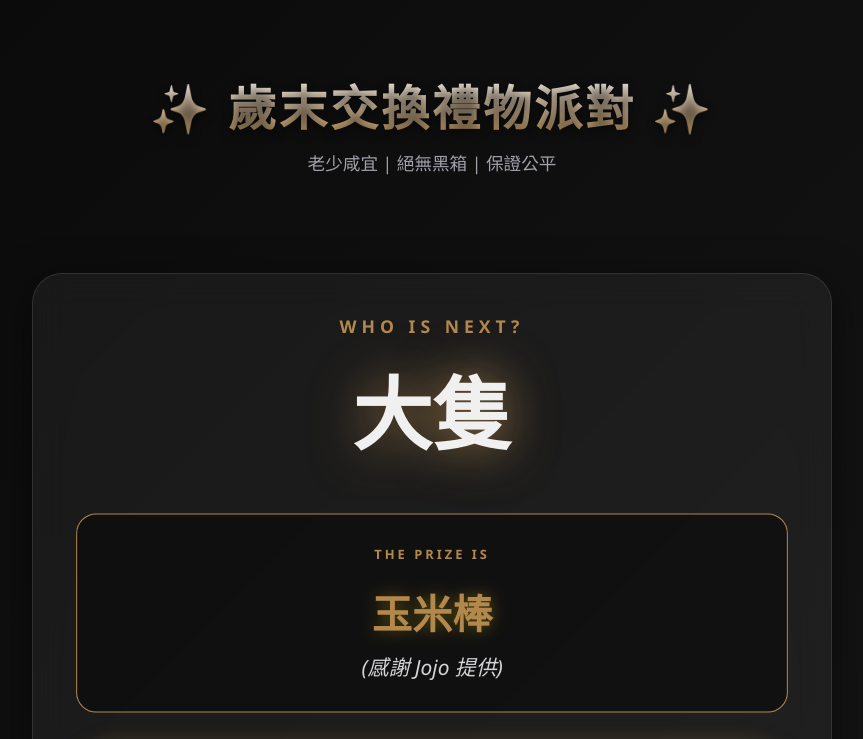
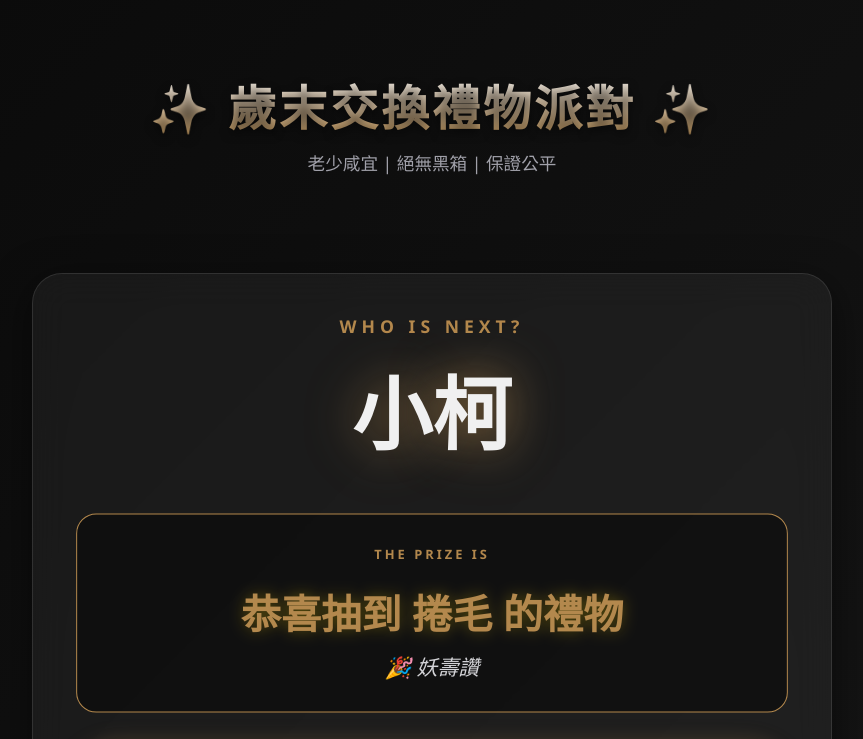
Before and after one commit to MatthiasHuang/lottery2026, a plain HTML site: page index.html in a window 1280 px wide. Both pictures are taken after a click on the button "🎲 啟動抽獎". Shown: the top 739 px of the page, without its empty margins (208-1071 px from the left). Drawn offline with Linux system fonts and the light colour scheme.

Commit message:
Update participant gifts and matching logic

```diff
--- a/index.html
+++ b/index.html
@@ -272,24 +272,25 @@
 
 <script>
     // ==========================================
-    //       👇👇👇 請在此修改名單 👇👇👇
+    //    👇👇👇 請在此修改名單 👇👇👇
     // ==========================================
 
     // 您的名單
     const participantsData = [
-      { name: '小左', gift: 'Tenga 七彩豪華版' },
-      { name: '大隻', gift: 'XGPU 一年份序號' },
-      { name: '燙大', gift: '燙髮棒' },
-      { name: 'Jojo', gift: '玉米棒' },
-      { name: 'Z 大', gift: '大肉棒' },
-      { name: '小柯', gift: '有夠棒' },
-      { name: '海哥', gift: '驚奇箱' },
-      { name: '捲毛', gift: '衝天棒' },
-      { name: 'Ian', gift: null },
+      // 禮物名稱 (gift) 欄位只要有值 (非 null/undefined/空字串) 就會被視為有提供禮物
+      { name: '小左', gift: '禮物 A' }, // 有禮物
+      { name: '大隻', gift: '禮物 B' }, // 有禮物
+      { name: '燙大', gift: '禮物 C' }, // 有禮物
+      { name: 'Jojo', gift: '禮物 D' }, // 有禮物
+      { name: 'Z 大', gift: '禮物 E' }, // 有禮物
+      { name: '小柯', gift: '禮物 F' }, // 有禮物
+      { name: '海哥', gift: '禮物 G' }, // 有禮物
+      { name: '捲毛', gift: '禮物 H' }, // 有禮物
+      { name: 'Ian', gift: null }, // 沒有禮物 (不影響抽獎，只影響是否為提供者)
     ];
 
     // ==========================================
-    //       👆👆👆 修改結束，以下勿動 👆👆👆
+    //    👆👆👆 修改結束，以下勿動 👆👆👆
     // ==========================================
 
     let drawPool = [];
@@ -345,44 +346,48 @@
         }
     }
 
-    // --- 核心演算 v2.0：雙重亂數配對 (保持與前一版本一致的穩健邏輯) ---
+    // --- 核心演算 v3.0：改為抽提供者的禮物 (不抽到自己的禮物) ---
     function calculateRobustMatches() {
-        let sourcePool = [...participantsData];
-        shuffle(sourcePool);
-
-        let gifts = sourcePool.filter(p => p.gift).map(p => ({
-            provider: p.name,
-            giftName: p.gift
-        }));
-
-        let receivers = sourcePool.map(p => p.name);
+        // 1. 找出所有提供禮物的人 (Providers)
+        let providers = participantsData.filter(p => p.gift).map(p => p.name);
+        // 2. 找出所有收禮物的人 (Receivers)
+        let receivers = participantsData.map(p => p.name);
 
         let isValid = false;
         let attempt = 0;
         let finalMatches = [];
 
+        // 循環嘗試配對，直到找到有效組合 (收禮者 != 提供者)
         while (!isValid && attempt < 5000) {
             attempt++;
 
+            // 每次嘗試都重新洗牌
             shuffle(receivers);
-            shuffle(gifts);
+            shuffle(providers);
 
             let tempMatches = [];
             let currentRoundValid = true;
 
-            for (let i = 0; i < gifts.length; i++) {
+            // 配對數量取決於禮物的數量（即提供者的數量）
+            for (let i = 0; i < providers.length; i++) {
+                // 必須要有足夠的收禮者來對應禮物
+                if (i >= receivers.length) {
+                    currentRoundValid = false; // 理論上不該發生，除非 participantsData 結構異常
+                    break;
+                }
+
                 const receiver = receivers[i];
-                const giftObj = gifts[i];
+                const provider = providers[i];
 
-                if (receiver === giftObj.provider) {
+                if (receiver === provider) {
                     currentRoundValid = false;
                     break;
                 }
 
                 tempMatches.push({
-                    winner: receiver,
-                    prize: giftObj.giftName,
-                    provider: giftObj.provider
+                    winner: receiver, // 收禮者
+                    prize: `恭喜抽到 ${provider} 的禮物`, // 顯示提供者名字
+                    provider: provider // 禮物提供者
                 });
             }
 
@@ -393,6 +398,7 @@
         }
 
         if (isValid) {
+            // 最後再將抽獎順序打亂，確保結果的公平性
             shuffle(finalMatches);
             drawPool = finalMatches;
             console.log(`配對成功，嘗試次數: ${attempt}`);
@@ -416,10 +422,12 @@
         const countLimit = 30;
         let count = 0;
         const targetResult = drawPool[currentIndex];
-        const remainingNames = participantsData.map(p => p.name);
+        // 參與者名單用於滾動效果
+        const allNames = participantsData.map(p => p.name);
 
         const interval = setInterval(() => {
-            const randomName = remainingNames[Math.floor(Math.random() * remainingNames.length)];
+            // 從所有參與者中隨機選取名字進行滾動
+            const randomName = allNames[Math.floor(Math.random() * allNames.length)];
             winnerEl.innerText = randomName;
             winnerEl.style.opacity = 0.8;
 
@@ -451,8 +459,10 @@
 
         // 2. 顯示禮物 (延遲)
         setTimeout(() => {
-            giftNameEl.innerText = result.prize;
-            providerEl.innerText = `(感謝 ${result.provider} 提供)`;
+            // *** 這裡使用新的顯示邏輯 ***
+            giftNameEl.innerText = result.prize; // 顯示: 恭喜抽到 [提供者] 的禮物
+            providerEl.innerText = `🎉 妖壽讚`; // 顯示: 驚喜提示
+
             giftBoxEl.classList.add('show');
 
             addHistory(result);
```
